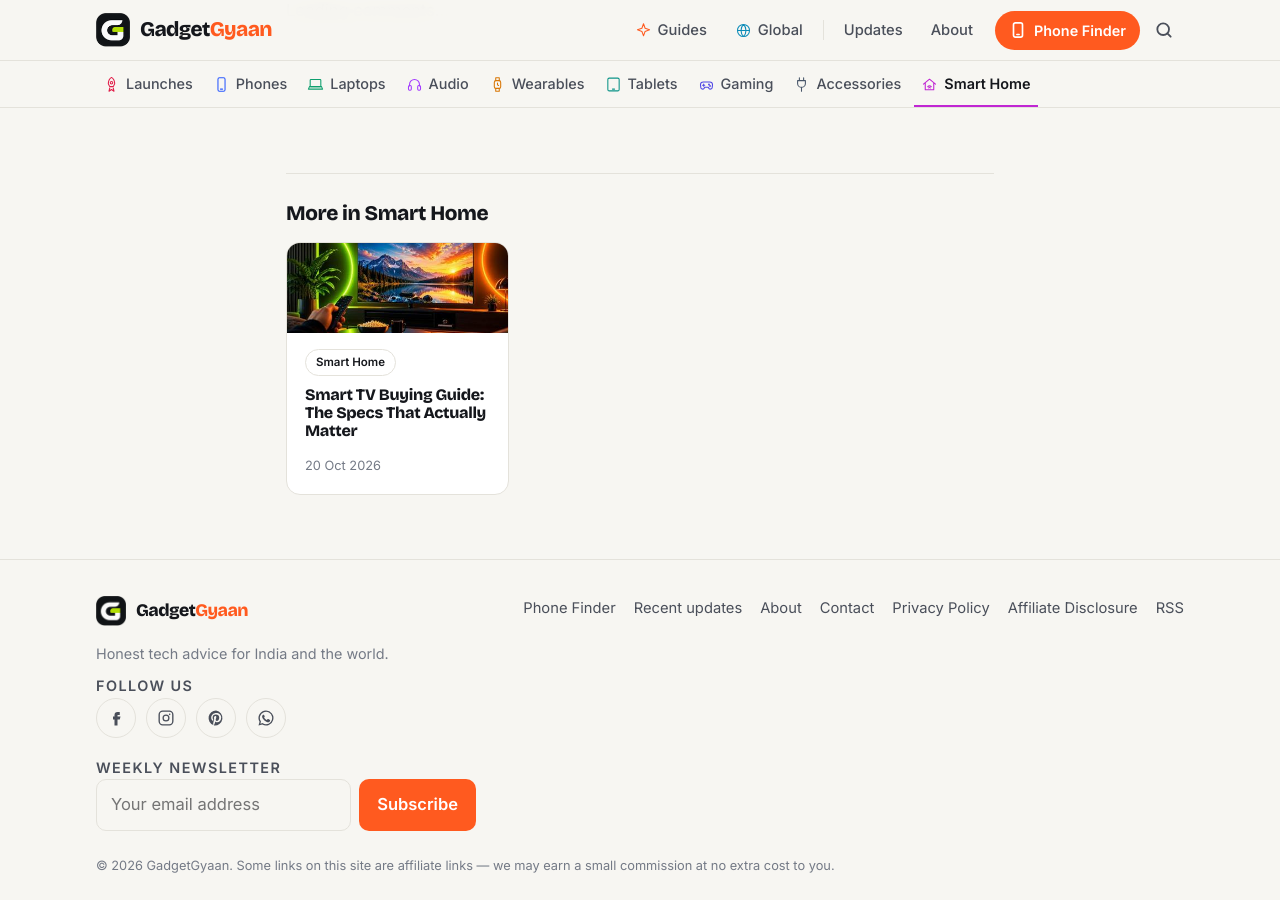
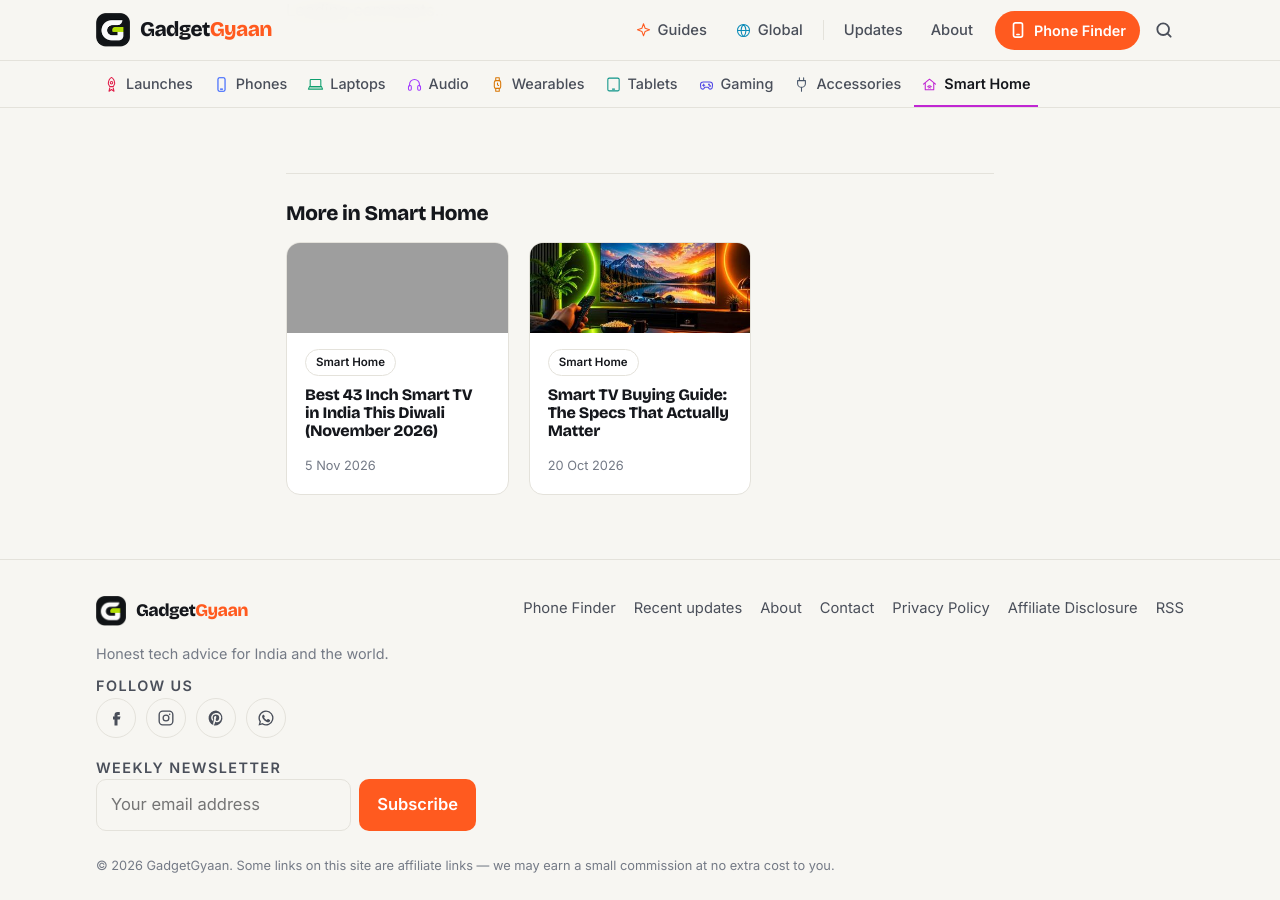
Before and after one commit to kiteksood167/kiteksood167.github.io, a Jekyll site: the page built from _posts/2026-10-21-apple-tv-4k-2026-india-price-features.md, in a window 1280 px wide and 900 px high, scrolled down 5809 px. Built offline with Jekyll 4.4.1, drawn with Linux system fonts in a browser that asks for light colours; comment, search, counter and statistics services are not loaded; part of the change alters nothing that is shown; grey boxes are pictures that could not be loaded.

Commit message:
Draft: Best 43 inch smart TV in India this Diwali (awaiting images and Our take)
Co-Authored-By: Claude Opus 5.5 <noreply@anthropic.com>
Claude-Session: https://claude.ai/code/session_019q2TsaYyUfQwBS5iqKAhGu

```diff
--- a/_posts/2026-10-20-smart-tv-buying-guide.md
+++ b/_posts/2026-10-20-smart-tv-buying-guide.md
@@ -36,6 +36,8 @@ A simple rule: measure the distance from your sofa to the TV wall.
 | More than 3 m | 75 inches or bigger |
 
 Most people who upgrade say they wish they'd gone one size bigger.
+
+Shopping for a bedroom or small living room? See our picks for the [best 43-inch smart TVs in India](/best-43-inch-smart-tv-india/).
 
 ## 2. Resolution: 4K is the standard
 
--- /dev/null
+++ b/_posts/2026-11-05-best-43-inch-smart-tv-india.md
@@ -0,0 +1,115 @@
+---
+title: "Best 43 Inch Smart TV in India This Diwali (November 2026)"
+seo_title: "Best 43 Inch Smart TV in India This Diwali"
+description: "The best 43-inch smart TVs in India this Diwali, from ₹22,800 to ₹34,000: Xiaomi, Philips, Hisense and Samsung picks, with current prices and specs."
+date: 2026-11-05 22:35:00 +0530
+category: Smart Home
+also_in: [Guides]
+image: /assets/images/best-43-inch-smart-tv-india.jpg
+image_alt: "A slim 43-inch TV on a wall in an Indian living room, lit by diyas with green and orange glow"
+image_credit: "Illustration, not the actual products"
+tags: [smart tv, 43 inch tv, 4k tv, qled, google tv, diwali, xiaomi, philips, hisense, samsung]
+affiliate: true
+sources:
+  - name: "Smartprix: Xiaomi FX Series 43 (L43MB-FIN) price and specs"
+    url: "https://www.smartprix.com/tvs/xiaomi-fx-series-43-inch-ultra-hd-4k-smart-ppd19cdzdis5"
+  - name: "Smartprix: Philips Lumina 8100 Series 43 (43PQT8100/94) price and specs"
+    url: "https://www.smartprix.com/tvs/philips-lumina-series-43-inch-ultra-hd-4k-ppd1gtg3e2g1"
+  - name: "Smartprix: Hisense E75Q 43 (43E75Q) price and specs"
+    url: "https://www.smartprix.com/tvs/hisense-e75q-43-inch-ultra-hd-4k-smart-qled-ppd1r0m01u06"
+  - name: "Smartprix: Xiaomi X Pro 2025 43 (L43MB-APIN) price and specs"
+    url: "https://www.smartprix.com/tvs/xiaomi-x-pro-2025-43-inch-ultra-hd-4k-smart-ppd10lia9e0u"
+  - name: "Smartprix: Samsung Vision AI UE86AH 43 (UA43UE86AHULXL) price and specs"
+    url: "https://www.smartprix.com/tvs/samsung-vision-ai-ue86ah-43-inch-ultra-hd-ppd1gvbe8dsy"
+  - name: "ProductHunter: Best 43-inch TVs in India"
+    url: "https://www.producthunter.in/home-entertainment/best-43-inch-tvs-india"
+  - name: "Prices: Amazon.in and Flipkart listings, November 2026"
+---
+
+A 43-inch TV is the most popular size for Indian bedrooms and small living rooms, and with Diwali on 8 November, prices are close to their festive lows. The good news is that ₹25,000 to ₹35,000 now gets you a 4K TV from a well-known brand, often with a QLED panel, Dolby Vision and Google TV. Here are five picks across budgets, with prices checked this week.
+
+<!--more-->
+
+We haven't tested these TVs ourselves. The picks are based on their specs, current prices and owner reviews on Amazon and Flipkart, and the sources are listed at the end.
+
+## Quick comparison
+
+| TV | Price (Nov 2026) | Panel | Software | Sound | HDR |
+|---|---|---|---|---|---|
+| **Xiaomi FX 43** (L43MB-FIN) | about ₹22,800 | 4K LED, 60Hz | Fire TV | 24W | HDR10, HLG |
+| **Hisense E75Q 43** (43E75Q) | about ₹29,990 | 4K QLED, 60Hz | VIDAA | 48W, DTS:X | Dolby Vision, HDR10+* |
+| **Philips 8100 Series 43** (43PQT8100/94) | about ₹29,999 | 4K QLED | Google TV | 30W, Dolby Atmos | Dolby Vision, HDR10+ |
+| **Xiaomi X Pro 43** (L43MB-APIN) | about ₹30,999 | 4K QLED, 60Hz | Google TV | 30W | Dolby Vision, HDR10+ |
+| **Samsung UE86AH 43** (UA43UE86AHULXL) | about ₹33,990 | 4K LED, 60Hz | Tizen | 30W | HDR10+ |
+
+Prices are the lowest listed on Amazon.in or Flipkart, according to Smartprix, and change often during the sales. *Smartprix doesn't list the Hisense's HDR formats; Dolby Vision and HDR10+ are from ProductHunter's listing.
+
+## 1. Xiaomi FX 43: best under ₹25,000
+
+The Xiaomi FX is the cheapest way into a 4K TV from a big brand. At around **₹22,800 on Flipkart**, you get a 4K screen, three HDMI ports, 24W speakers and Amazon's **Fire TV** software, which has every major Indian app, including JioHotstar, Prime Video, Netflix and YouTube, plus Alexa voice search.
+
+The catch is picture quality in bright scenes. It's a regular LED panel with HDR10 only, no Dolby Vision, and owners say the Fire TV home screen shows a lot of ads. For a bedroom TV or a first 4K TV on a tight budget, it's still great value.
+
+{% include buy.html name="Xiaomi FX 43-inch 4K Fire TV (L43MB-FIN)" query="Xiaomi FX 43 inch 4K Fire TV L43MB-FIN" note="About ₹22,800, Fire TV, 24W sound" %}
+
+## 2. Hisense E75Q 43: best sound under ₹30,000
+
+The Hisense E75Q's biggest strength is audio. Its **48W, four-speaker** system with DTS:X is far louder than anything else here, so you may not need a soundbar for a small room. It also has a QLED panel for richer colours and HDMI 2.1 ports, which help with game consoles.
+
+It runs Hisense's own **VIDAA** software. The main apps are there, but the app store is smaller than Google TV's, so check that your favourite regional or niche apps are available before you buy.
+
+{% include buy.html name="Hisense E75Q 43-inch 4K QLED (43E75Q)" query="Hisense 43E75Q 43 inch QLED" note="About ₹29,990, 48W sound, QLED" %}
+
+<figure class="inline-figure">
+  <img width="1200" height="675" src="/assets/images/family-watching-cricket-43-inch-tv.jpg" alt="An Indian family on a sofa watching a cricket match on a 43-inch TV in a warmly lit living room" loading="lazy">
+  <figcaption>Illustration</figcaption>
+</figure>
+
+## 3. Philips 8100 Series 43: best all-rounder
+
+If you want one TV that does everything well, the Philips 8100 Series is our pick. For around **₹29,999 on Amazon**, it combines a **QLED** panel, **Dolby Vision** and HDR10+, 30W speakers with **Dolby Atmos**, and **Google TV**, which has the biggest app library and built-in Chromecast for casting from your phone.
+
+Smartprix lists its refresh rate as 120Hz, but other listings say the panel itself is 60Hz, so don't buy it as a gaming TV on that basis alone. For films, cricket and OTT shows, it's the most complete package at this price.
+
+{% include buy.html name="Philips 8100 Series 43-inch 4K QLED Google TV (43PQT8100/94)" query="Philips 43PQT8100/94" note="About ₹29,999, Dolby Vision and Atmos, Google TV" %}
+
+## 4. Xiaomi X Pro 43: Google TV with Dolby Vision
+
+The Xiaomi X Pro is a close rival to the Philips. It also has a **QLED** panel, **Dolby Vision**, HDR10+ and **Google TV**, with 30W speakers, for around **₹30,999**. Choose it if you prefer Xiaomi's design or find it cheaper during a sale. The Philips gets the edge for including Dolby Atmos sound.
+
+{% include buy.html name="Xiaomi X Pro 43-inch 4K QLED Google TV (L43MB-APIN)" query="Xiaomi X Pro QLED 43 L43MB-APIN" note="About ₹30,999, Dolby Vision, Google TV" %}
+
+## 5. Samsung UE86AH 43: for Samsung fans
+
+The Samsung Crystal UHD UE86AH costs the most of our five picks at around **₹33,990 on Amazon** and doesn't have a QLED panel or Dolby Vision. What you pay for is Samsung's brand, its large service network, and **Tizen**, which is fast and simple and works well with Samsung phones. It has 30W speakers, HDR10+ and three HDMI ports, including one with eARC for a soundbar.
+
+{% include buy.html name="Samsung Crystal UHD 43-inch UE86AH (UA43UE86AHULXL)" query="Samsung UA43UE86AHULXL" note="About ₹33,990, Tizen, 30W sound" %}
+
+If your budget stretches further, Sony's **BRAVIA 2 II** (K-43S25M2) is the premium option at this size, with Google TV and four HDMI ports. ProductHunter listed it at **₹52,240** in July, nearly double our other picks, so check the current price before you decide.
+
+<figure class="inline-figure">
+  <img width="1200" height="675" src="/assets/images/tv-remote-app-grid-screen.jpg" alt="A hand pointing a TV remote at a screen showing a grid of streaming app tiles" loading="lazy">
+  <figcaption>Illustration</figcaption>
+</figure>
+
+## What to check before you buy a 43-inch TV
+
+- **Get 4K, not Full HD.** At ₹22,000 and above, there's no reason to buy a Full HD 43-inch TV.
+- **QLED is worth a small premium.** It gives brighter, richer colours than a standard LED panel.
+- **Dolby Vision matters for OTT.** Netflix, Prime Video and JioHotstar stream many shows in Dolby Vision.
+- **Software decides daily use.** Google TV has the most apps, Fire TV is good with Alexa, and Tizen and VIDAA are simpler but have fewer apps.
+- **Sit about 5 to 7 feet away.** That's the comfortable distance for a 43-inch 4K TV, which suits most bedrooms and small living rooms.
+
+Our [smart TV buying guide](/smart-tv-buying-guide/) explains panel types, HDR and refresh rates in more detail.
+
+> **Tip:** Check the model number, not just "43 inch 4K". Brands sell several similar-looking 43-inch models at different prices, and sale listings sometimes show an older version. Also ask whether free installation and the wall mount are included, as some sellers charge extra for them.
+
+## Our take
+
+<!-- Kitek's answers go here, grammar fixes only -->
+
+**Related reading:** [Smart TV Buying Guide: The Specs That Actually Matter](/smart-tv-buying-guide/) · [Diwali Gadget Buying Tips: How to Get the Best Deal Online](/diwali-gadget-buying-tips/) · [New Apple TV 4K (2026) Launched in India at ₹39,900](/apple-tv-4k-2026-india-price-features/)
+
+## The bottom line
+
+For most people, the **Philips 8100 Series** is the best 43-inch TV under ₹30,000 this Diwali, with QLED, Dolby Vision, Dolby Atmos and Google TV for around ₹29,999. On a tighter budget, the **Xiaomi FX** at about ₹22,800 is the cheapest good 4K option, and if sound matters most, the **Hisense E75Q** with 48W speakers is the one to get. Prices change daily during the festive sales, so compare Amazon and Flipkart before you buy.
```
